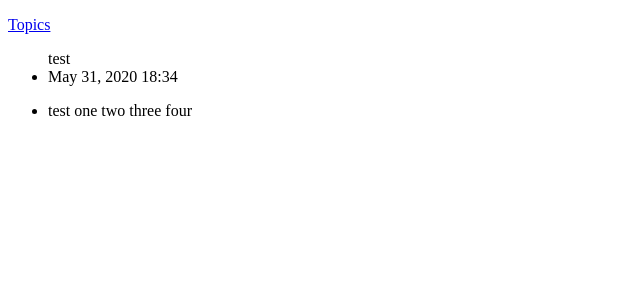
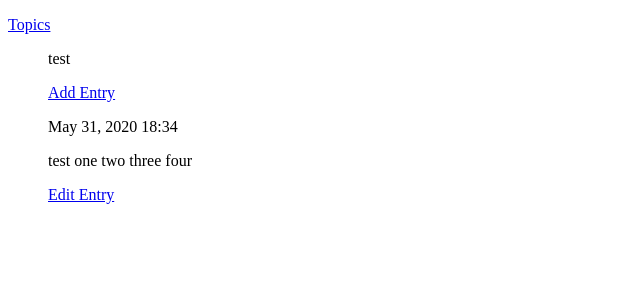
Before and after one commit to kachikte/Learn, a Django app: page /topic/2/ in a window 1280 px wide. Shown: the top 300 px of the page, without its empty margins (0-640 px from the left). Run offline with Django 3.2, Linux system fonts and the light colour scheme; data comes from the database, SQL or seed files in the repository; both versions use the stored data as it was after the commit.

Commit message:
User can add topic, entry and can edit entry

```diff
--- a/Learn/templates/Learn/topic.html
+++ b/Learn/templates/Learn/topic.html
@@ -4,9 +4,11 @@
 <p>
 	<ul>
 		{{ topic }}
+		<p><a href="{% url 'Learn:add_entry' topic.id %}">Add Entry</a></p>
 		{% for ent in entry %}
-		<li>{{ ent.date_added|date:'M d, Y H:i' }}</li>
-		<li>{{ ent.text|linebreaks }}</li>
+		<p>{{ ent.date_added|date:'M d, Y H:i' }}</p>
+		<p>{{ ent.text|linebreaks }}</p>
+		<p><a href="{% url 'Learn:edit_entry' ent.id %}">Edit Entry</a></p>
 		{% empty %}
 		<li>No description</li>
 		{% endfor %}
--- a/Learn/templates/Learn/topics.html
+++ b/Learn/templates/Learn/topics.html
@@ -2,6 +2,7 @@
 {% block content %}
 <p>
 	<ul>
+		<p><a href="{% url 'Learn:add_topic' %}">Add Topic</a></p>
 		{% for topic in topics %}
 		<li><a href="{% url 'Learn:topic' topic.id %}">{{ topic }}</a></li>
 		{% empty %}
--- a/Learn/urls.py
+++ b/Learn/urls.py
@@ -8,4 +8,7 @@ urlpatterns = [
 	path('', views.index, name='index'),
     url(r'^topics/$', views.topics, name='topics'),
     url(r'^topic/(?P<topic_id>\d+)/$', views.topic, name='topic'),
+    url(r'^add_topic/$', views.add_topic, name='add_topic'),
+    url(r'^add_entry/(?P<topic_id>\d+)/$', views.add_entry, name='add_entry'),
+    url(r'^edit_entry/(?P<entry_id>\d+)/$', views.edit_entry, name='edit_entry'),
 ]
--- a/Learn/views.py
+++ b/Learn/views.py
@@ -1,6 +1,12 @@
 from django.shortcuts import render
 
-from .models import Topic
+from .models import Topic, Entry
+
+from .forms import TopicForm, EntryForm
+
+from django.http import HttpResponseRedirect
+
+from django.urls import reverse
 
 # Create your views here.
 
@@ -17,3 +23,49 @@ def topic(request, topic_id):
 	entry = topic.entry_set.order_by('-date_added')
 	context = {'topic': topic, 'entry': entry}
 	return render(request, 'Learn/topic.html', context)
+
+
+def add_topic(request):
+	if (request.method!='POST'):
+		form = TopicForm()
+
+	else:
+		form = TopicForm(request.POST)
+		if form.is_valid():
+			form.save()
+			return HttpResponseRedirect(reverse('Learn:topics'))
+
+	context = {'form': form}
+	return render(request, 'Learn/add_topic.html', context)
+
+
+def add_entry(request, topic_id):
+	topic = Topic.objects.get(id=topic_id)
+	if (request.method!='POST'):
+		form = EntryForm()
+	else:
+		form = EntryForm(request.POST)
+		if form.is_valid():
+			new_entry = form.save(commit=False)
+			new_entry.topic = topic
+			new_entry.save()
+			return HttpResponseRedirect(reverse('Learn:topic', args=[topic.id]))
+
+	context = {'form': form, 'topic': topic}
+	return render(request, 'Learn/add_entry.html', context)
+
+
+def edit_entry(request, entry_id):
+	entry = Entry.objects.get(id=entry_id)
+	topic = entry.topic
+	if (request.method!='POST'):
+		form = EntryForm(instance=entry)
+
+	else:
+		form = EntryForm(instance=entry, data=request.POST)
+		if form.is_valid():
+			form.save()
+			return HttpResponseRedirect(reverse('Learn:topic', args=[topic.id]))
+
+	context = {'topic': topic, 'entry': entry, 'form': form}
+	return render(request, 'Learn/edit_entry.html', context)
```
Also changed, not shown: Learn/forms.py (added, +17 -0 lines), Learn/templates/Learn/add_entry.html (added, +10 -0 lines), Learn/templates/Learn/add_topic.html (added, +10 -0 lines), Learn/templates/Learn/edit_entry.html (added, +10 -0 lines), db.sqlite3.
